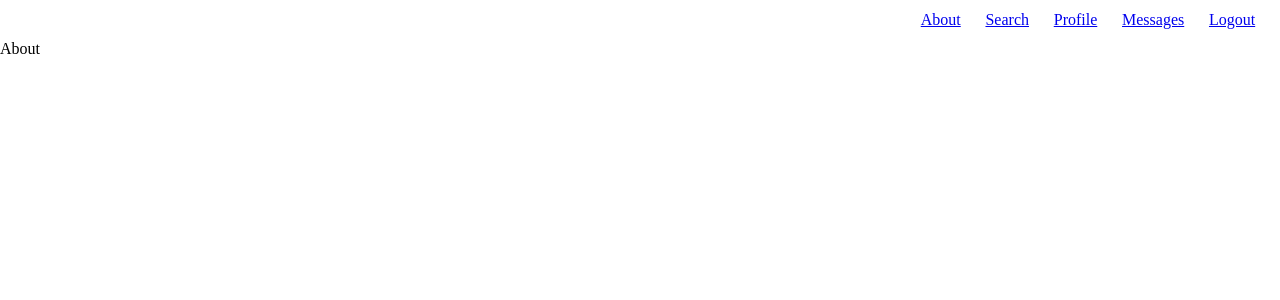
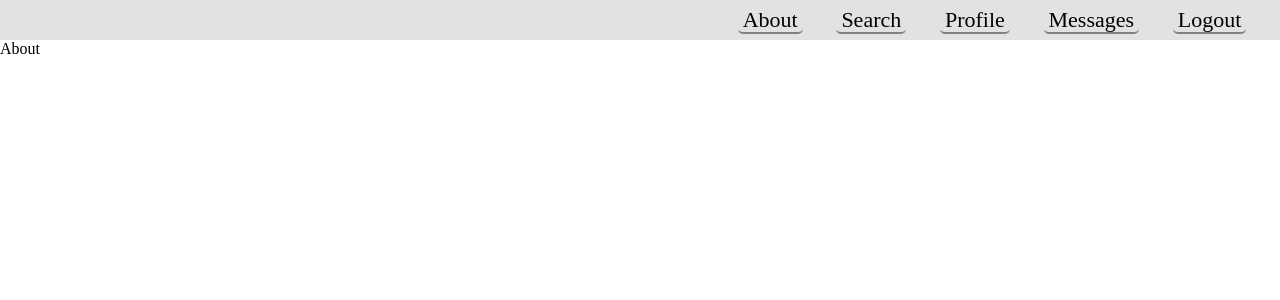
Before and after one commit to AnthonyStembreit/character_media_app, a React (Create React App) app in the folder client/: page / in a window 1280 px wide. Shown: the top 300 px of the page. Built offline with nearby package versions, Linux system fonts and the light colour scheme.

Commit message:
replaced auto styles for a tags in nav bar and added hover effect

```diff
--- a/client/src/App.css
+++ b/client/src/App.css
@@ -12,12 +12,26 @@
   display: flex;
   justify-content: flex-end;
   width:100%;
+  background-color: rgb(226, 226, 226);
 }
 
 #nav-bar {
   display: flex;
   justify-content: space-evenly;
-  width: 30%;
+  width: 45%;
   align-items: center;
   list-style-type: none;
+
 }
+#nav-bar li a{
+  color: black;
+  text-decoration: none;
+  border-bottom: 2px solid grey;
+  padding-right: 5px;
+  padding-left: 5px;
+  border-radius: 5px;
+  font-size: 22px;
+}
+#nav-bar li a:hover{
+  background-color: rgb(165, 165, 165);
+}
```
